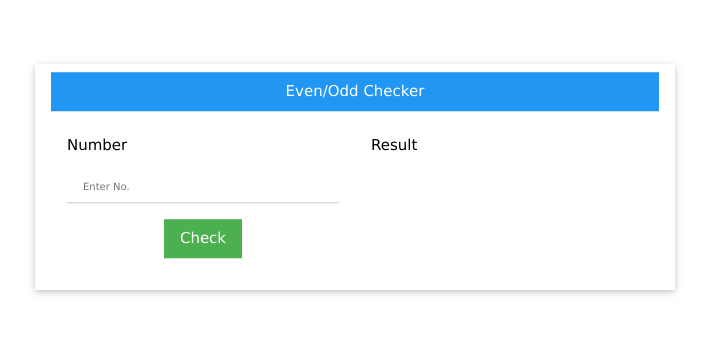
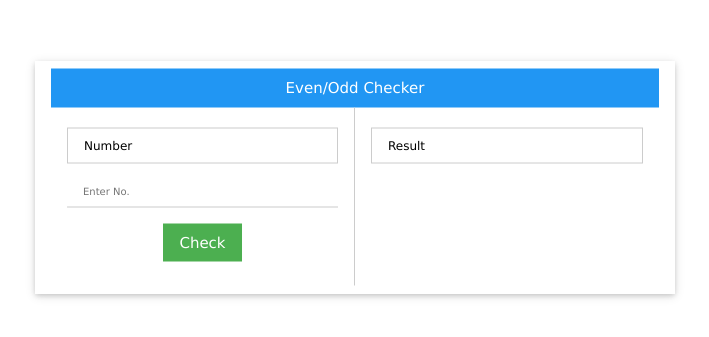
Before and after one commit to amCtrld/JS-35-D, a plain HTML site: page Control_Flow/Even_Or_Odd_Checker/index.html in a window 1280 px wide. Shown: the part 239-576 px from the top of the page, 301-1010 px from the left. Drawn offline with nearby package versions, Linux system fonts and the light colour scheme.

Commit message:
HTML | Project html andstyling file

```diff
--- a/Control_Flow/Even_Or_Odd_Checker/index.html
+++ b/Control_Flow/Even_Or_Odd_Checker/index.html
@@ -10,15 +10,15 @@
 <body>
     <div class="w3-card w3-half w3-padding w3-margin w3-display-middle">
         <div class="w3-blue w3-center w3-padding">Even/Odd Checker</div>
-        <div class="w3-half w3-padding">
-            <p>Number</p>
+        <div class="w3-half w3-padding w3-border-right">
+            <p class="w3-small w3-border w3-padding">Number</p>
             <form action="" class="w3-center">
                 <input type="number" class="w3-input w3-tiny w3-padding" id="number" placeholder="Enter No.">
                 <button type="button" id="check" class="w3-button w3-margin w3-green">Check</button>
             </form>
         </div>
         <div class="w3-half w3-padding">
-            <p>Result</p>
+            <p class="w3-small w3-border w3-padding">Result</p>
             <p id="result" class="w3-third"></p>
         </div>
     </div>
```
